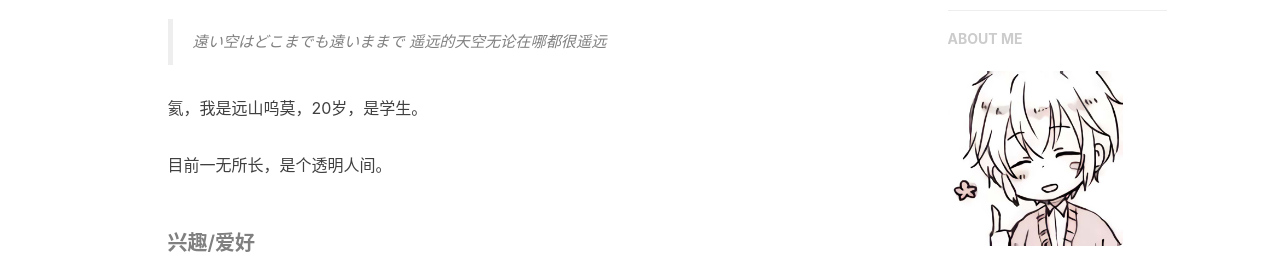
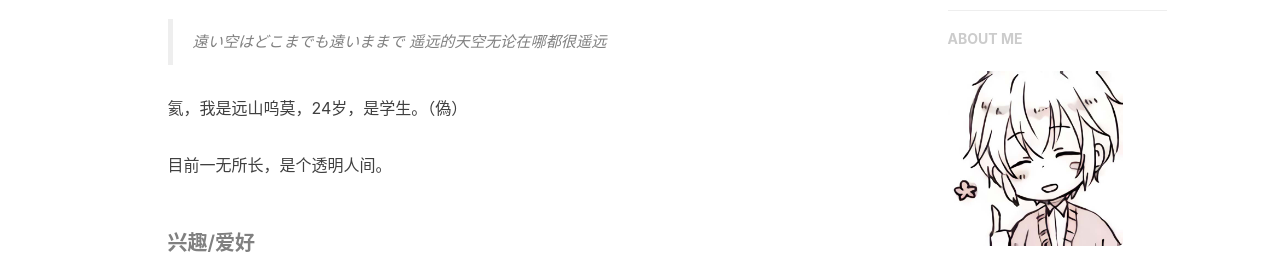
Before and after one commit to lahmsworld/lahmsworld.github.io, a Jekyll site: the page built from about.html, in a window 1280 px wide. Shown: the part 482-751 px from the top of the page. Built offline with Jekyll 4.4.1, drawn with Linux system fonts in a browser that asks for light colours; nearby versions of some CDN libraries; comment, search, counter and statistics services are not loaded.

Commit message:
Update zh.md

```diff
--- a/_includes/about/zh.md
+++ b/_includes/about/zh.md
@@ -3,7 +3,7 @@
 
 
 
-氦，我是远山呜莫，20岁，是学生。
+氦，我是远山呜莫，24岁，是学生。（偽）
 
 目前一无所长，是个透明人间。
 
```
